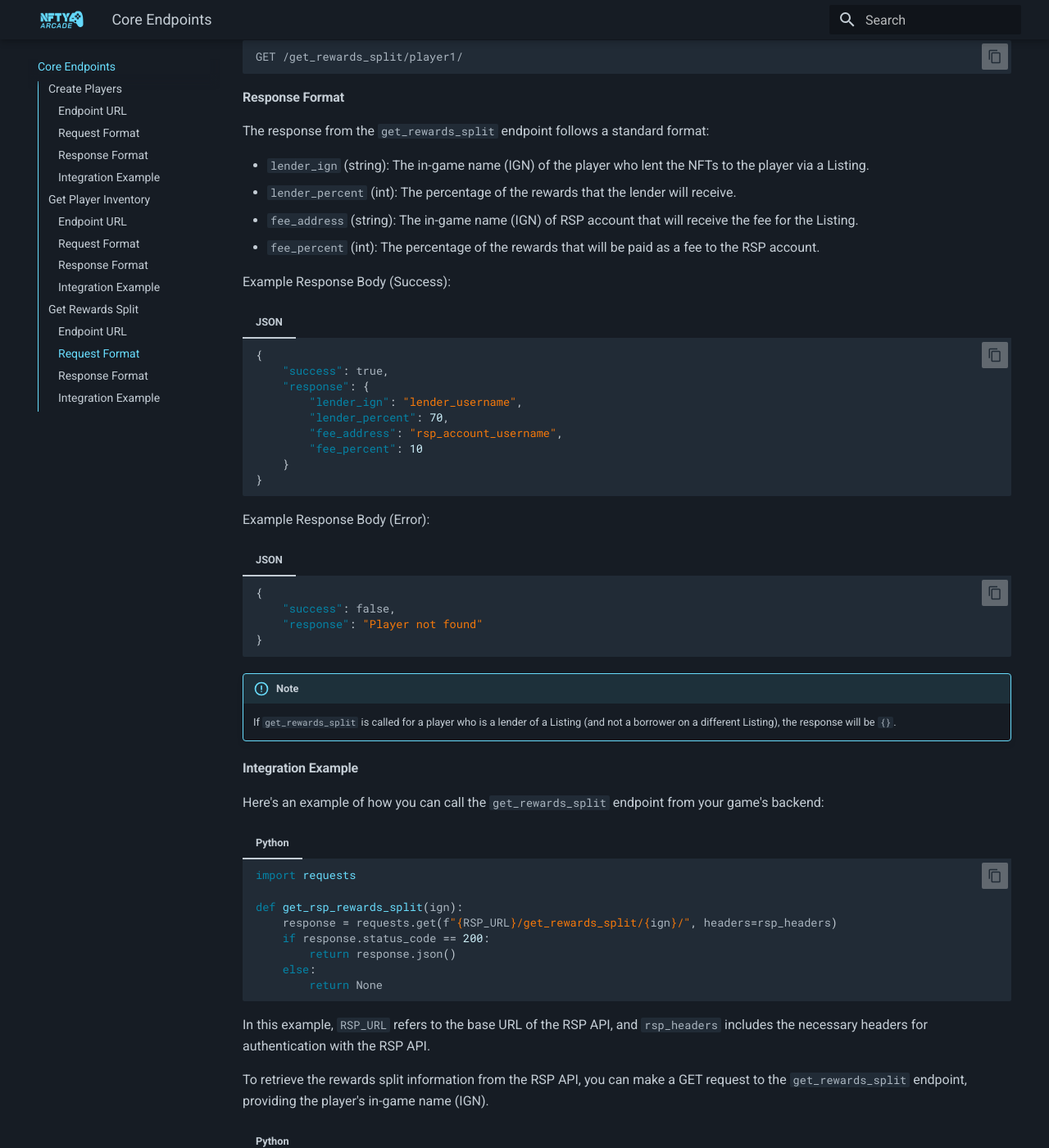
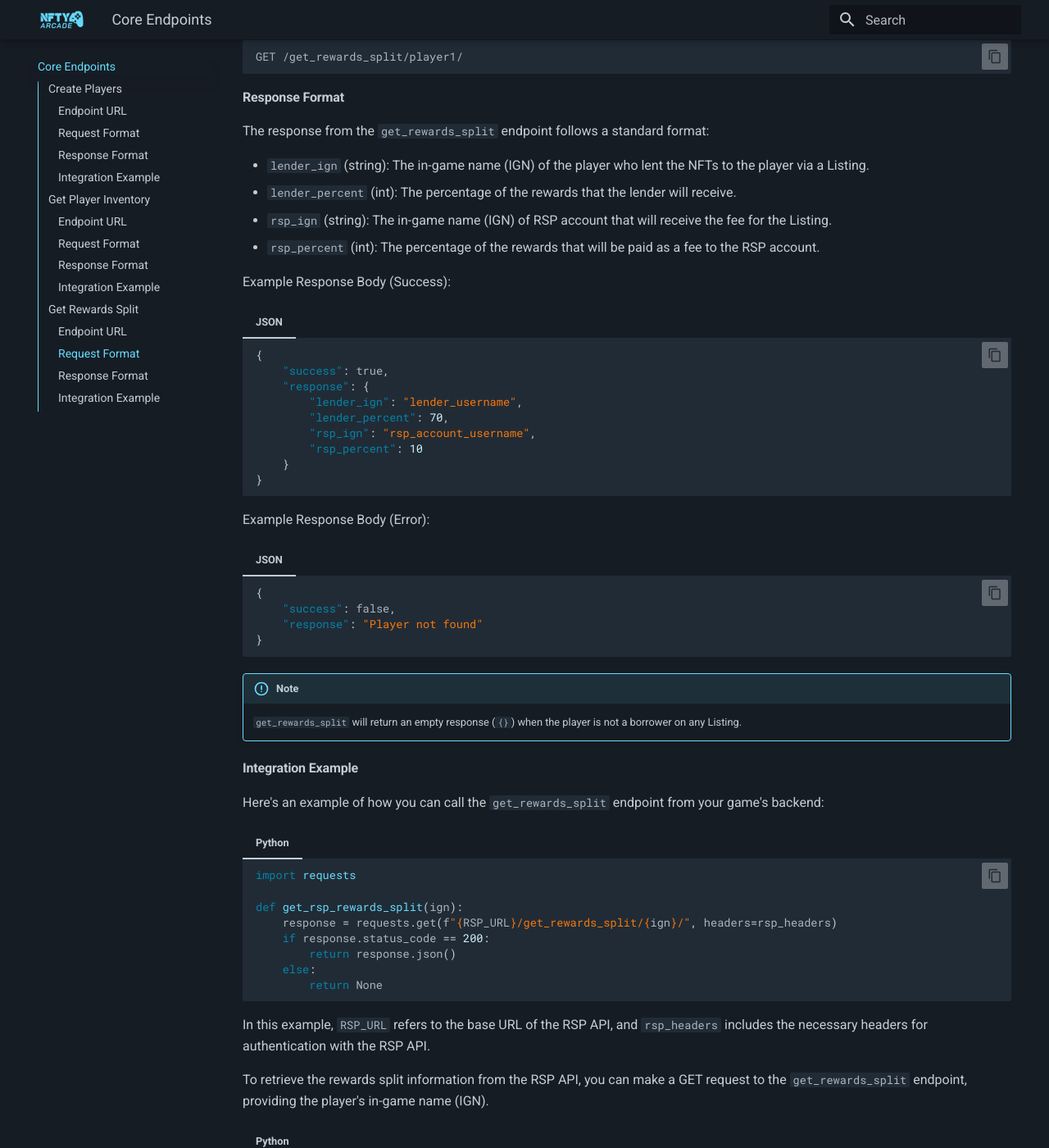
Before and after one commit to NathanielHart44/rspdocs, an MkDocs documentation site: the page built from docs/info-endpoints.md, in a window 1280 px wide and 1400 px high, scrolled down 4846 px. Shown: the whole window at 82% size. Built offline with MkDocs 1.6.1 and Material for MkDocs 9.7.7, drawn with Linux system fonts in a browser that asks for light colours.

Commit message:
get_rewards_split change

````diff
--- a/docs/info-endpoints.md
+++ b/docs/info-endpoints.md
@@ -220,8 +220,8 @@ The response from the `get_rewards_split` endpoint follows a standard format:
 
 - `lender_ign` (string): The in-game name (IGN) of the player who lent the NFTs to the player via a Listing.
 - `lender_percent` (int): The percentage of the rewards that the lender will receive.
-- `fee_address` (string): The in-game name (IGN) of RSP account that will receive the fee for the Listing.
-- `fee_percent` (int): The percentage of the rewards that will be paid as a fee to the RSP account.
+- `rsp_ign` (string): The in-game name (IGN) of RSP account that will receive the fee for the Listing.
+- `rsp_percent` (int): The percentage of the rewards that will be paid as a fee to the RSP account.
 
 Example Response Body (Success):
 
@@ -232,8 +232,8 @@ Example Response Body (Success):
         "response": {
             "lender_ign": "lender_username",
             "lender_percent": 70,
-            "fee_address": "rsp_account_username",
-            "fee_percent": 10
+            "rsp_ign": "rsp_account_username",
+            "rsp_percent": 10
         }
     }
     ```
@@ -249,7 +249,7 @@ Example Response Body (Error):
     ```
 
 !!! nfty-note "Note"
-    If `get_rewards_split` is called for a player who is a lender of a Listing (and not a borrower on a different Listing), the response will be `{}`.
+    `get_rewards_split` will return an empty response (`{}`) when the player is not a borrower on any Listing.
 
 #### Integration Example
 
````
